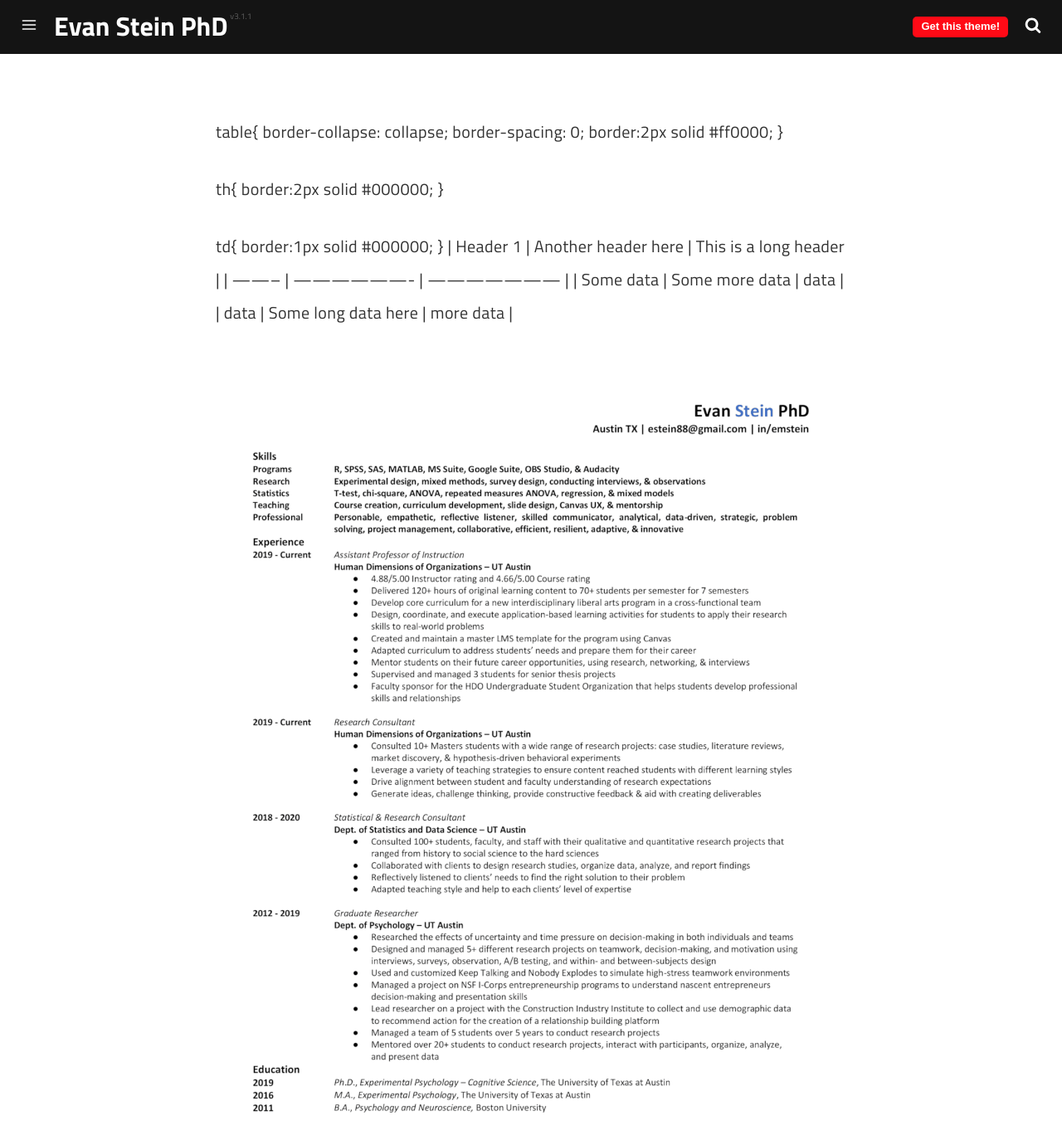
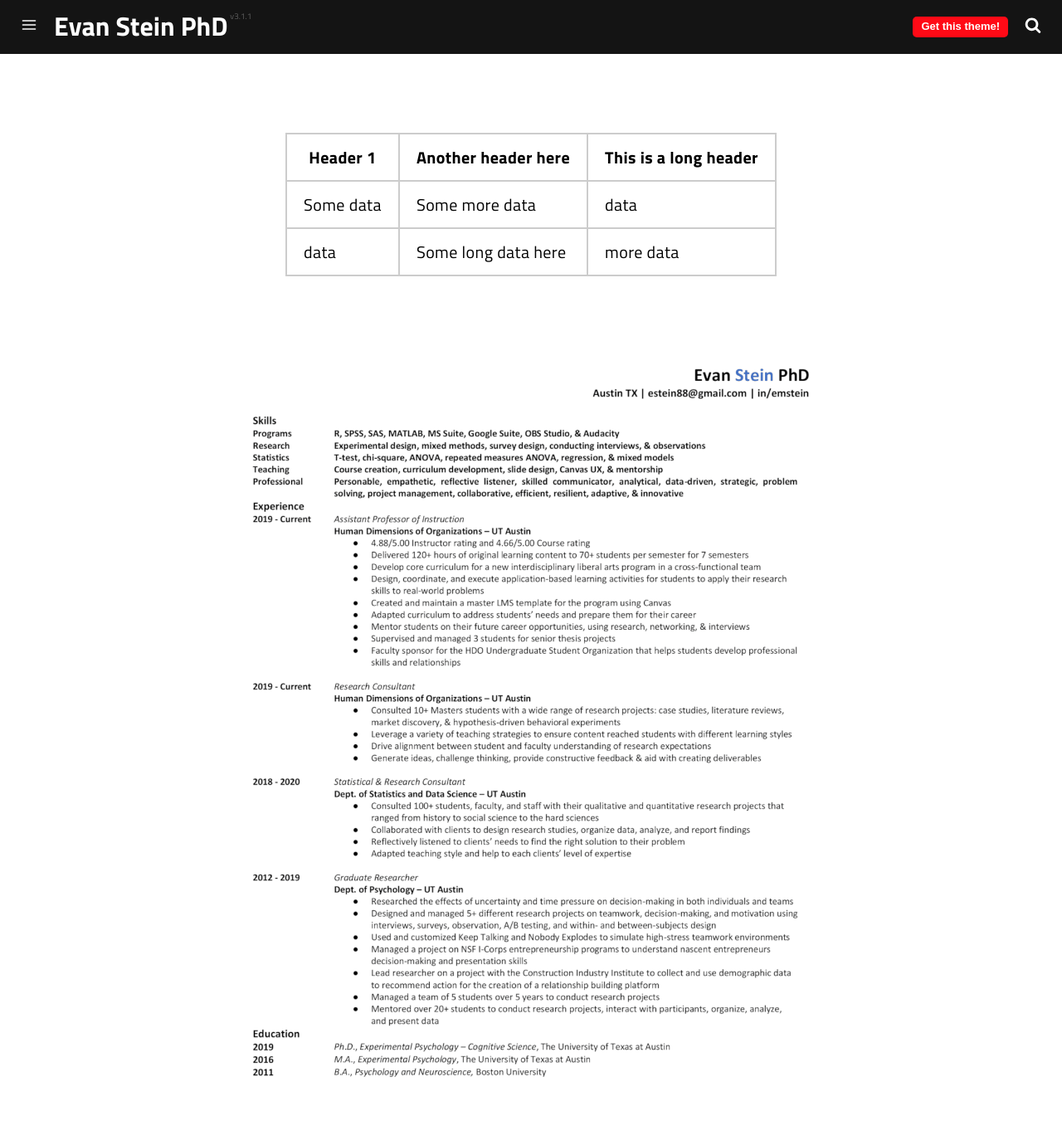
Before and after one commit to estein/old_estein, a Jekyll site: the page built from pages/resume.md, in a window 1280 px wide and 1400 px high. Shown: the top 1380 px of the window at 83% size. Built offline with Jekyll 4.4.1, drawn with Linux system fonts in a browser that asks for light colours; a script that is not in the unit is left out; some of the changed lines change nothing that is shown.

Commit message:
Update resume.md

```diff
--- a/pages/resume.md
+++ b/pages/resume.md
@@ -4,7 +4,7 @@ title: Resume
 description: Evan's Resume
 permalink: /resume/
 ---
-table{
+<style> table{
     border-collapse: collapse;
     border-spacing: 0;
     border:2px solid #ff0000;
@@ -16,7 +16,8 @@ th{
 
 td{
     border:1px solid #000000;
-}
+} </style>
+
 | Header 1  | Another header here | This is a long header |
 | --------  | ------------------- | --------------------- |
 | Some data | Some more data      | data                  |
```
